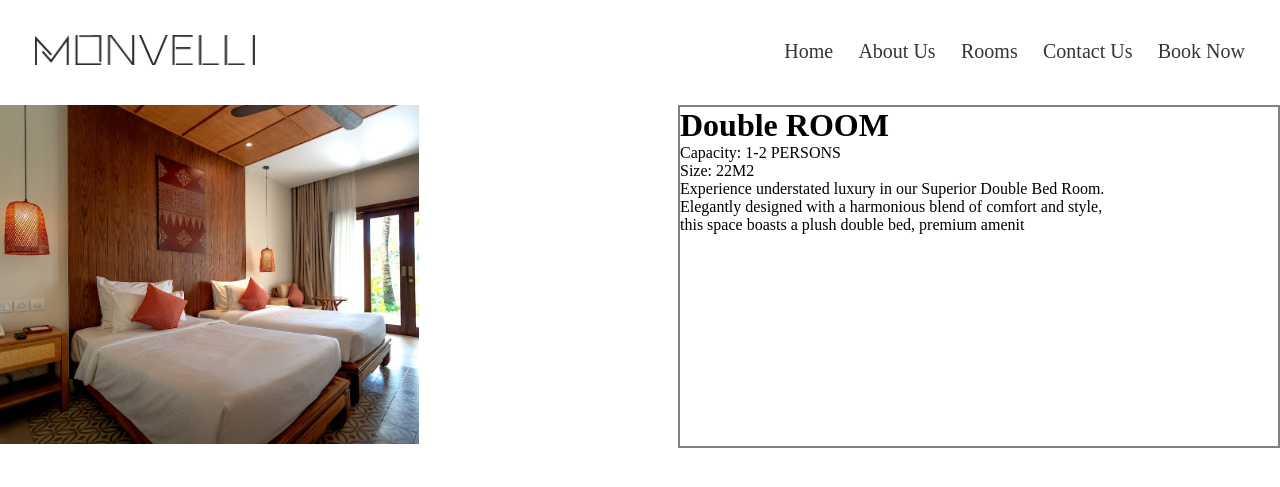
After one commit to LaidaR3/Projekti-WEB, a PHP site: page /rooms.html in a window 1280 px wide. The commit adds this page. Shown: the top 487 px of the page. Run offline with PHP 8.4, Linux system fonts and the light colour scheme.

Commit message:
Room.html(html,per pjesen e pare)

```diff
--- a/AboutUs.html
+++ b/AboutUs.html
@@ -26,7 +26,7 @@ rel="stylesheet">
 
     </header>
     <main>
-        <img src="imgs/header-aboutus.jpg" id="FotoMain" height="550px" width="100%">
+        <img src="imgs/header-aboutus.jpg" id="FotoMain" height="600px" width="100%">
 
         <h1 class="revealing-text" id="header1">About us</h1>
 
--- /dev/null
+++ b/rooms.html
@@ -0,0 +1,39 @@
+<!DOCTYPE html>
+<html lang="en">
+<head>
+    <meta charset="UTF-8">
+    <meta name="viewport" content="width=device-width, initial-scale=1.0">
+    <link rel="stylesheet" href="./style.css">
+    <title>Document</title>
+</head>
+<body>
+    <header class="headerContainer">
+        <div class="logo">
+            <img src="imgs/logo1.png" alt="Logo">
+        </div>
+        <ul>
+            <li class="active"><a href="index.html">Home</a></li>
+            <li><a href="AboutUs.html">About Us</a></li>
+            <li><a href="rooms.html">Rooms</a></li>
+            <li><a href="contact-us.html">Contact Us</a></li>
+            <li><a href="book.html">Book Now</a></li>
+        </ul>
+
+    </header>
+    <main>
+        <div class="dhoma1"><div id="dhomafoto">
+            <img src="./imgs/dhoma1.jpg" ></div>
+
+        <div id="pershkrimi">
+            <h1>Double ROOM</h1>
+            <p>Capacity: 1-2 PERSONS</p>
+            <p>Size: 22M2</p>
+            <p>Experience understated luxury in our Superior Double Bed Room.<br>
+                 Elegantly designed with a harmonious blend of comfort and style,<br>
+                  this space boasts a plush double bed, premium amenit</p>
+        </div>
+    </div>
+    </main>
+
+</body>
+</html>
--- a/style.css
+++ b/style.css
@@ -476,3 +476,26 @@ ol{
     justify-content: right;
     font-size: small;
 }
+/*ROOMS*/
+.dhoma1 {
+    display: flex;
+    padding: 0px;
+  }
+
+  #dhomafoto {
+    flex: 1;
+  }
+
+  #dhomafoto img {
+    width: 70%;
+    height: auto;
+  }
+
+  #pershkrimi {
+    flex: 1;
+    border: 2px solid grey;
+    justify-content: center;
+    margin-left: 80px;
+    max-width: 600px;
+    max-height: 500px; /* Limits the width of pershkrimi */
+  }
```
Also changed, not shown: imgs/dhoma1.jpg (added).
